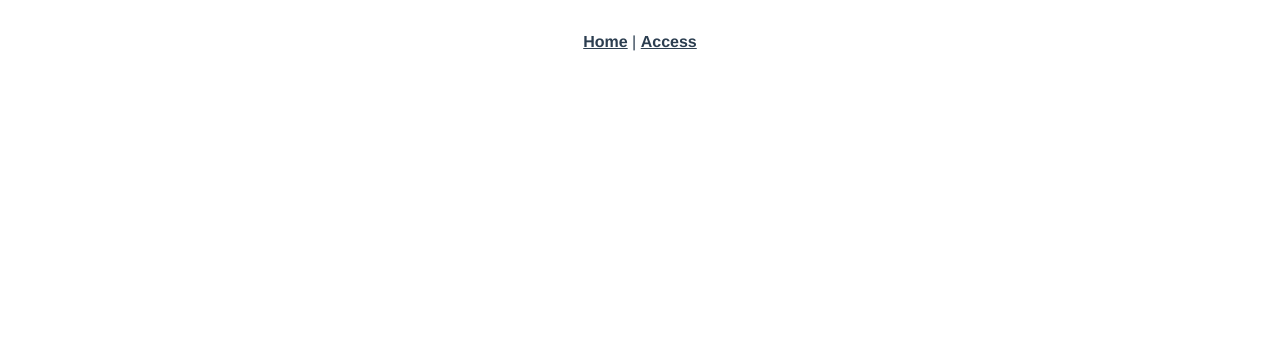
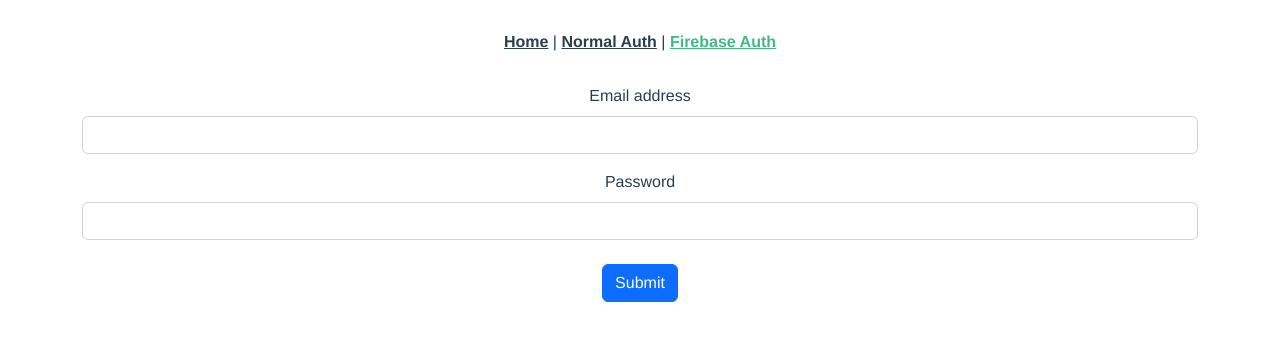
Before and after one commit to EmersonMedina/Curso-VUE-GOGODEV, a Vue app: page /auth-firebase in a window 1280 px wide. Before the commit this address had no page. Shown: the top 340 px of the page. Built offline with nearby package versions, Linux system fonts and the light colour scheme.

Commit message:
Autenticación con firebase

```diff
--- a/package.json
+++ b/package.json
@@ -11,6 +11,7 @@
     "@popperjs/core": "^2.11.8",
     "bootstrap": "^5.2.3",
     "core-js": "^3.8.3",
+    "firebase": "^9.22.2",
     "vue": "^3.2.13",
     "vue-router": "^4.0.3"
   },
--- a/src/App.vue
+++ b/src/App.vue
@@ -1,7 +1,8 @@
 <template>
   <nav>
     <router-link to="/">Home</router-link> |
-    <router-link to="/auth">Access</router-link>
+    <router-link to="/auth">Normal Auth</router-link> |
+    <router-link to="/auth-firebase">Firebase Auth</router-link>
   </nav>
   <router-view />
 </template>
--- a/src/main.ts
+++ b/src/main.ts
@@ -3,5 +3,18 @@ import App from "./App.vue";
 import router from "./router";
 import "bootstrap/dist/css/bootstrap.min.css";
 import "bootstrap";
+import { initializeApp } from "firebase/app";
+
+const firebaseConfig = {
+  apiKey: "AIzaSyDNUVSBDg_QDWMsm4tfBbfNMggtFBSbg_c",
+  authDomain: "vue3-gogodev.firebaseapp.com",
+  projectId: "vue3-gogodev",
+  storageBucket: "vue3-gogodev.appspot.com",
+  messagingSenderId: "485352158781",
+  appId: "1:485352158781:web:26026ad88e55a84180dc54",
+  measurementId: "G-V5RFTE6681",
+};
+
+initializeApp(firebaseConfig);
 
 createApp(App).use(router).mount("#app");
--- a/src/router/index.ts
+++ b/src/router/index.ts
@@ -1,6 +1,7 @@
 import { createRouter, createWebHistory, RouteRecordRaw } from "vue-router";
 import HomeView from "../views/HomeView.vue";
 import AuthView from "../views/AuthView.vue";
+import FirebaseAuthView from "../views/FirebaseAuthView.vue";
 
 const routes: Array<RouteRecordRaw> = [
   {
@@ -13,6 +14,11 @@ const routes: Array<RouteRecordRaw> = [
     name: "auth",
     component: AuthView,
   },
+  {
+    path: "/auth-firebase",
+    name: "firebase-auth",
+    component: FirebaseAuthView,
+  },
 ];
 
 const router = createRouter({
--- /dev/null
+++ b/src/views/FirebaseAuthView.vue
@@ -0,0 +1,53 @@
+<template>
+  <div class="container">
+    <form>
+      <div class="mb-3">
+        <label for="exampleInputEmail1" class="form-label">Email address</label>
+        <input
+          type="email"
+          class="form-control"
+          id="exampleInputEmail1"
+          aria-describedby="emailHelp"
+          v-model="email"
+        />
+      </div>
+      <div class="mb-3">
+        <label for="exampleInputPassword1" class="form-label">Password</label>
+        <input
+          type="password"
+          class="form-control"
+          id="exampleInputPassword1"
+          v-model="password"
+        />
+      </div>
+      <button
+        type="submit"
+        class="btn btn-primary mt-2"
+        @click.prevent="authUser"
+      >
+        Submit
+      </button>
+    </form>
+  </div>
+</template>
+
+<script setup lang="ts">
+import { Ref, ref } from "vue";
+import { getAuth, signInWithEmailAndPassword } from "firebase/auth";
+
+let email: Ref<string> = ref("");
+let password: Ref<string> = ref("");
+
+const authUser = () => {
+  const auth = getAuth();
+  signInWithEmailAndPassword(auth, email.value, password.value)
+    .then(() => {
+      alert("Usuario Logueado!");
+    })
+    .catch((error) => {
+      alert("Error al intentar loguear al usuario");
+    });
+};
+</script>
+
+<style scoped></style>
```
Also changed, not shown: 1 other file (tests, documents, lock files or other folders).
